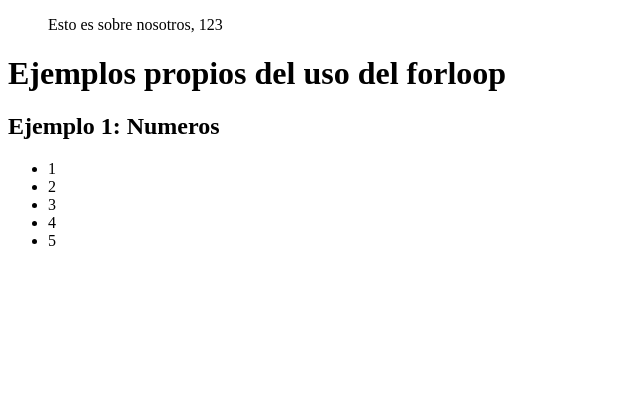
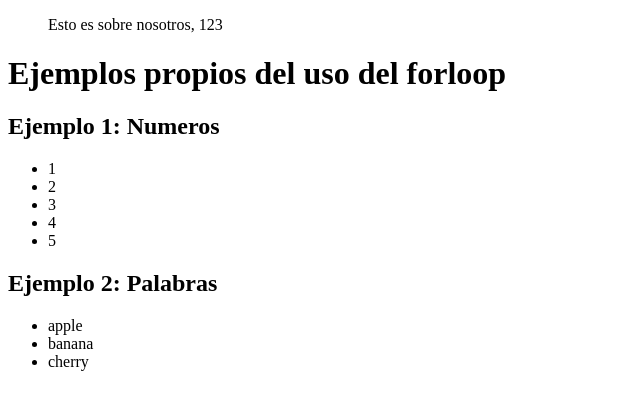
Before and after one commit to RdrigoFH/Pweb2-Django3, a Django app: page /catalog/ in a window 1280 px wide. Shown: the part 240-650 px from the top of the page, without its empty margins (0-640 px from the left). Run offline with Django 5.2, Linux system fonts and the light colour scheme.

Commit message:
Se implementa un segundo ejemplo usando del mismo modo que el ejemplo 01, las vistas definidas en views.py

```diff
--- a/myproject/myapp/templates/index.html
+++ b/myproject/myapp/templates/index.html
@@ -24,6 +24,13 @@
         {% endfor %}
     </ul>
 
+    <h2>Ejemplo 2: Palabras</h2>
+    <ul>
+        {% for word in words %}
+            <li>{{ word }}</li>
+        {% endfor %}
+    </ul>
+
 
 </body>
 </html>
```
